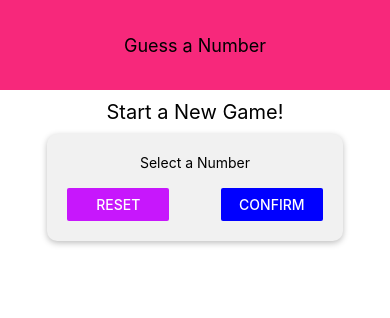
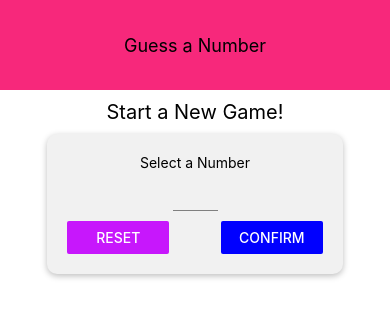
Before and after one commit to pauldubois777/UdemyReactNativeGuessNumber, a React Native app: screen / in a window 390 px wide. Shown: the top 318 px of the page. Built offline with nearby package versions, Linux system fonts and the light colour scheme.

Commit message:
Input component and styling input

```diff
--- /dev/null
+++ b/src/components/Input.js
@@ -0,0 +1,17 @@
+import React from 'react';
+import { StyleSheet, TextInput } from 'react-native';
+
+const Input = props => {
+  return <TextInput {...props} style={{ ...styles.input, ...props.style }} />;
+};
+
+const styles = StyleSheet.create({
+  input: {
+    height: 30,
+    borderBottomColor: 'grey',
+    borderBottomWidth: 1,
+    marginVertical: 10
+  }
+});
+
+export default Input;
--- a/src/screens/StartGameScreen.js
+++ b/src/screens/StartGameScreen.js
@@ -1,7 +1,8 @@
 import React from 'react';
-import { Button, StyleSheet, Text, TextInput, View } from 'react-native';
+import { Button, StyleSheet, Text, View } from 'react-native';
 
 import Card from '../components/Card';
+import Input from '../components/Input';
 import colors from '../constants/colors';
 
 const StartGameScreen = props => {
@@ -10,7 +11,14 @@
       <Text style={styles.title}>Start a New Game!</Text>
       <Card style={styles.inputCard}>
         <Text>Select a Number</Text>
-        <TextInput style={styles.input} />
+        <Input
+          blurOnSubmit
+          autoCapitalize="none"
+          autoCorrect={false}
+          keyboardType="number-pad"
+          maxLength={2}
+          style={styles.input}
+        />
         <View style={styles.buttonsRow}>
           <View style={styles.buttonView}>
             <Button title="Reset" onPress={() => {}} color={colors.cancel} />
@@ -30,6 +38,10 @@
     maxWidth: '80%',
     alignItems: 'center',
     backgroundColor: colors.card
+  },
+  input: {
+    width: 45,
+    textAlign: 'center'
   },
   screen: {
     flex: 1,
```
